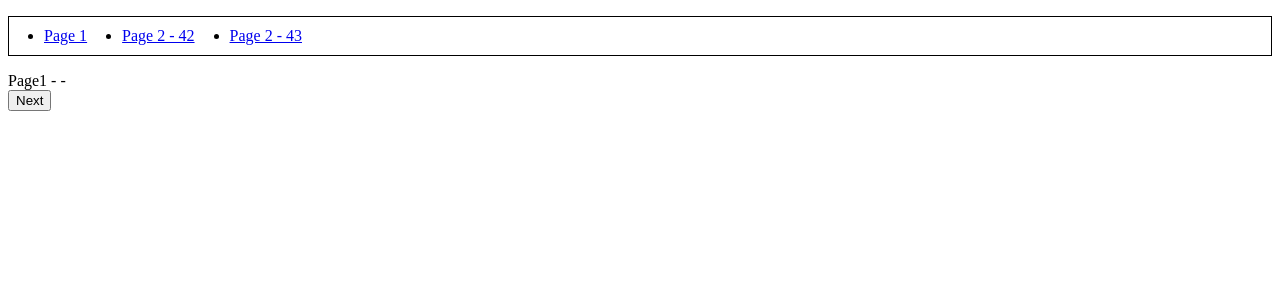
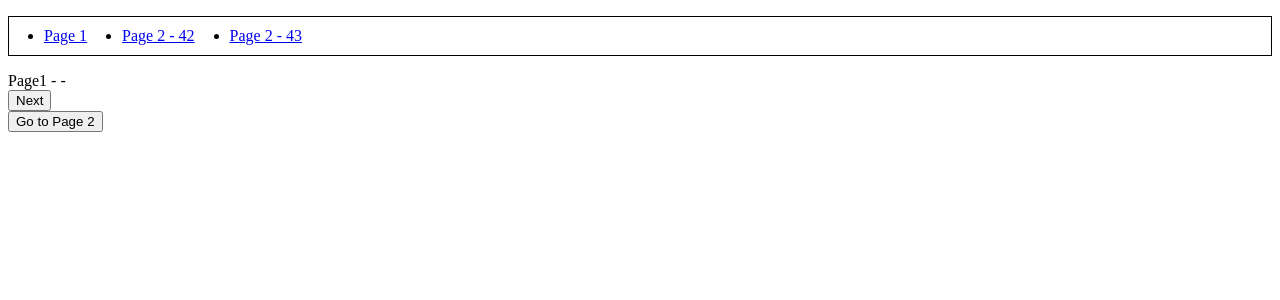
Before and after one commit to HristoKolev/react-router-workshop, a React (Create React App) app: page /page1 in a window 1280 px wide. Shown: the top 300 px of the page. Built offline with nearby package versions, Linux system fonts and the light colour scheme.

Commit message:
solution

```diff
--- a/src/pages/Page1.tsx
+++ b/src/pages/Page1.tsx
@@ -1,8 +1,9 @@
-import { useSearchParams } from 'react-router-dom';
+import { useNavigate, useSearchParams } from 'react-router-dom';
 import { useCallback } from 'react';
 
 export const Page1 = (): JSX.Element => {
   let [searchParams, setSearchParams] = useSearchParams();
+  const navigate = useNavigate();
 
   const handleOnNextClick = useCallback(() => {
     setSearchParams(
@@ -12,12 +13,19 @@ export const Page1 = (): JSX.Element => {
     );
   }, [searchParams, setSearchParams]);
 
+  const handleOnGoToPage2Click = useCallback(() => {
+    navigate('/page2/42?from=20&to=30');
+  }, [navigate]);
+
   return (
     <div>
       Page1 - {searchParams.get('from')} - {searchParams.get('to')}
       <div>
         <button onClick={handleOnNextClick}>Next</button>
       </div>
+      <div>
+        <button onClick={handleOnGoToPage2Click}>Go to Page 2</button>
+      </div>
     </div>
   );
 };
```
